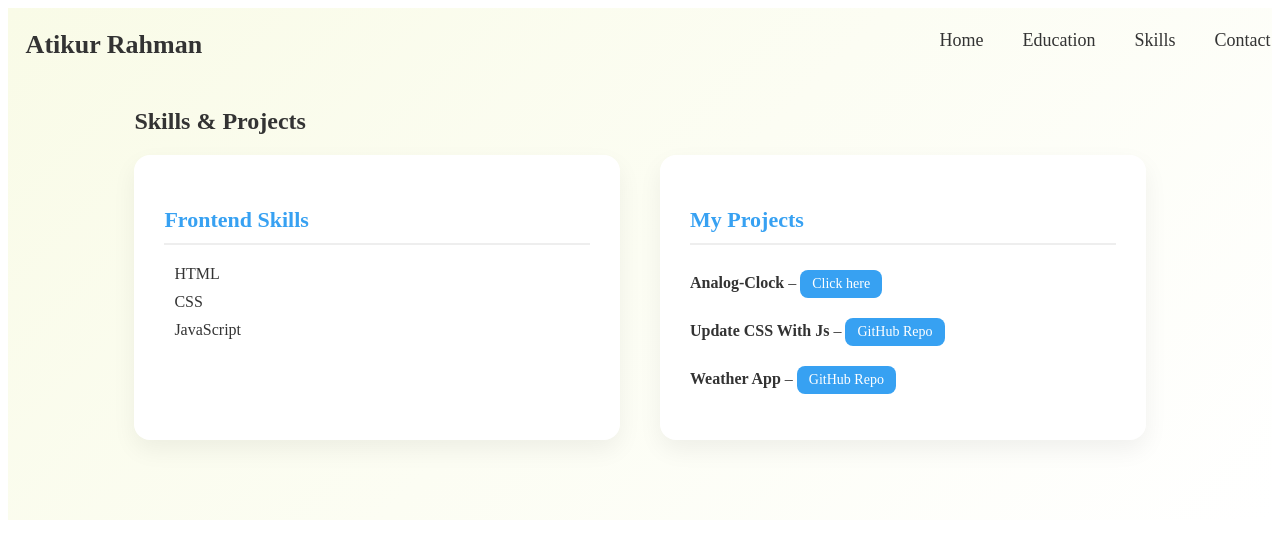
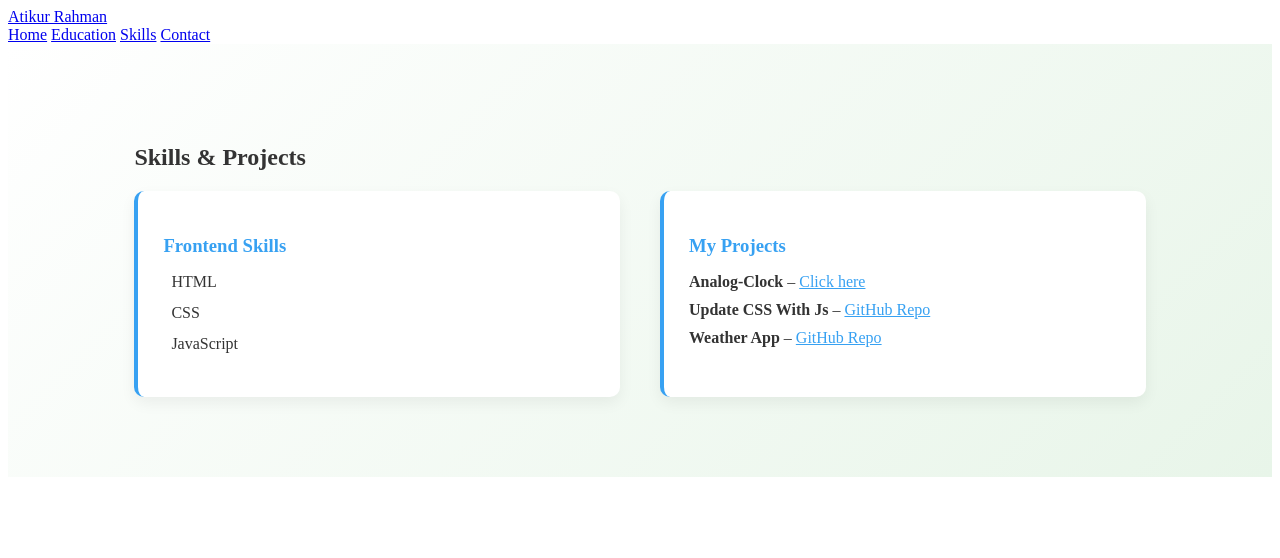
Before and after one commit to Atikur1997/portfolio, a plain HTML site: page skills.html in a window 1280 px wide. Drawn offline with Linux system fonts and the light colour scheme.

Commit message:
target problem resolved

```diff
--- a/skills.css
+++ b/skills.css
@@ -1,47 +1,41 @@
 .skills {
     padding: 80px 10%;
-    background: linear-gradient(135deg, #f9fbe7, #ffffff);
+    background: linear-gradient(135deg, #fff, #e8f5e9);
     color: #333;
 }
 
 #dark-container .skills {
-    background: linear-gradient(135deg, #15202b, #1f2d3d);
+    background: linear-gradient(135deg, #1f2c3a, #253544);
     color: #f0f3fd;
 }
 
 .skills-content {
-    display: grid;
-    grid-template-columns: repeat(auto-fit, minmax(300px, 1fr));
+    display: flex;
+    flex-wrap: wrap;
     gap: 40px;
+    justify-content: space-between;
 }
 
 .skill-box,
 .projects-box {
-    padding: 30px;
-    border-radius: 16px;
-    background: #fff;
-    box-shadow: 0 10px 25px rgba(0, 0, 0, 0.06);
-    transition: 0.3s ease;
+    flex: 1 1 300px;
+    padding: 25px;
+    background-color: #ffffff;
+    border-left: 4px solid #37a1f2;
+    box-shadow: 0 6px 15px rgba(0, 0, 0, 0.06);
+    border-radius: 10px;
+    transition: 0.3s;
 }
 
 #dark-container .skill-box,
 #dark-container .projects-box {
-    background-color: #263a50;
-    box-shadow: 0 10px 25px rgba(0, 0, 0, 0.3);
-}
-
-.skill-box:hover,
-.projects-box:hover {
-    transform: translateY(-5px);
+    background-color: #2c3e50;
 }
 
 .skill-box h3,
 .projects-box h3 {
-    font-size: 22px;
-    margin-bottom: 20px;
     color: #37a1f2;
-    border-bottom: 2px solid #eee;
-    padding-bottom: 10px;
+    margin-bottom: 15px;
 }
 
 .skill-box ul,
@@ -50,139 +44,31 @@
     padding-left: 0;
 }
 
-.skill-box li {
+.skill-box li,
+.projects-box li {
+    margin-bottom: 10px;
     font-size: 16px;
-    margin: 10px 0;
-    display: flex;
-    align-items: center;
 }
 
 .skill-box li i {
-    margin-right: 10px;
-    font-size: 20px;
-}
-
-.skill-box li .bxl-html5 {
-    color: #e44d26;
-}
-
-.skill-box li .bxl-css3 {
-    color: #264de4;
-}
-
-.skill-box li .bxl-javascript {
-    color: #f7df1e;
-}
-
-.projects-box li {
-    margin-bottom: 15px;
-    font-size: 16px;
+    font-size: 18px;
+    margin-right: 8px;
+    vertical-align: middle;
+    color: #f16529;
 }
 
 .projects-box a {
-    display: inline-block;
-    margin-top: 5px;
-    background-color: #37a1f2;
-    color: white;
-    padding: 6px 12px;
-    border-radius: 8px;
-    text-decoration: none;
-    font-size: 14px;
-    transition: 0.3s ease;
+    color: #37a1f2;
+    text-decoration: underline;
 }
 
 .projects-box a:hover {
-    background-color: #2e89d9;
-    transform: scale(1.05);
+    color: #2e89d9;
 }
 
 /* Responsive */
 @media (max-width: 768px) {
-    .skills {
-        padding: 60px 5%;
+    .skills-content {
+        flex-direction: column;
     }
 }
-
-/* Animation Keyframes */
-@keyframes fadeInUp {
-    from {
-        opacity: 0;
-        transform: translateY(40px);
-    }
-
-    to {
-        opacity: 1;
-        transform: translateY(0);
-    }
-}
-
-/* Fade animation for the whole section */
-.skills {
-    animation: fadeInUp 1s ease-in-out;
-}
-
-/* Animate each card separately */
-.skill-box,
-.projects-box {
-    opacity: 0;
-    transform: translateY(30px);
-    animation: fadeInUp 0.8s ease forwards;
-}
-
-.skill-box {
-    animation-delay: 0.3s;
-}
-
-.projects-box {
-    animation-delay: 0.6s;
-}
-
-/* Hover Animation */
-.skill-box:hover,
-.projects-box:hover {
-    transform: translateY(-5px) scale(1.01);
-    box-shadow: 0 12px 30px rgba(0, 0, 0, 0.1);
-    transition: transform 0.4s ease, box-shadow 0.4s ease;
-}
-
-.header {
-    position: fixed;
-    top: 0%;
-    left: -8%;
-    width: 100%;
-    background-color: transparent;
-    padding: 30px 10%;
-    display: flex;
-    z-index: 100;
-
-}
-
-.header a {
-    text-decoration: none;
-}
-
-.logo {
-    font-size: 26px;
-    color: #333;
-    font-weight: 600;
-    margin-right: auto;
-}
-
-.navbar a {
-    font-size: 18px;
-    color: #333;
-    font-weight: 500;
-    margin-right: 35px;
-    transition: 0.5s;
-    text-decoration: none;
-}
-
-.navbar a:hover {
-    color: #37a1f2;
-}
-
-.toggle-icon {
-    font-size: 24px;
-    cursor: pointer;
-    display: flex;
-}
--- a/style.css
+++ b/style.css
@@ -23,6 +23,8 @@
     font-weight: 600;
     margin-right: auto;
 }
+
+
 
 .navbar a {
     font-size: 18px;
@@ -64,18 +66,23 @@
     line-height: 1.2;
 }
 
+
 .home-content h3 {
     font-size: 32px;
+
 }
 
 .home-content h3 span {
     color: #37a1f2;
 }
 
+
 .home-content p {
     font-size: 16px;
     margin: 15px 0;
 }
+
+
 
 .social-media a {
     display: inline-flex;
@@ -91,12 +98,14 @@
     color: #37a1f2;
     margin: 5px 15px 25px 0;
     transition: 2s;
+
 }
 
 .social-media a:hover {
     background: #37a1f2;
     color: #f0f3fd;
 }
+
 
 .btn {
     display: inline-block;
@@ -150,6 +159,8 @@
 #dark-container .logo,
 #dark-container .navbar a {
     color: #f0f3fd;
+    clip-path: circle(150% at 0% 0%);
+
 }
 
 #dark-container .navbar a:hover {
@@ -159,6 +170,4 @@
 .active#container,
 .active#dark-container {
     z-index: 1;
-    clip-path: circle(160% at 0% 0%);
-    transition: 1.5s cubic-bezier(0.215, 0.610, 0.355, 1);
 }
```
